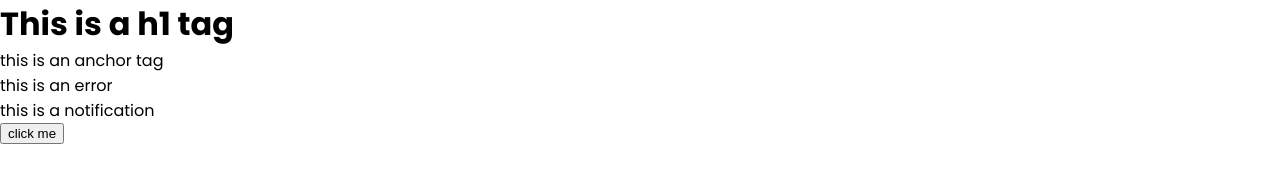
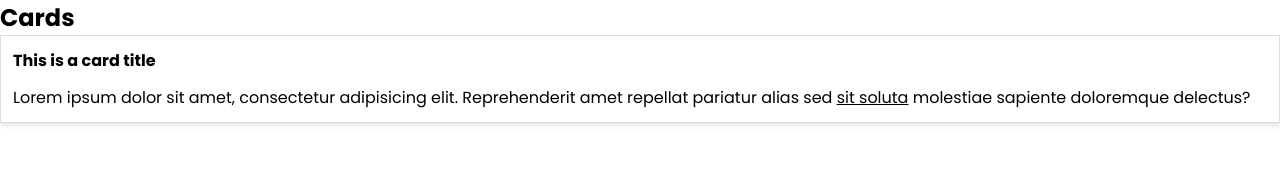
Before and after one commit to kkgan02/sass-t1, a website: page index.html in a window 1280 px wide. Drawn offline with Linux system fonts and the light colour scheme.

Commit message:
L5-create scss for component card using Nested Rules

```diff
--- a/index.html
+++ b/index.html
@@ -7,10 +7,22 @@
     <title>Complete SASS</title>
 </head>
 <body>
-    <h1>This is a h1 tag</h1>
-    <a href="#">this is an anchor tag</a>
-    <p class="error">this is an error</p>
-    <p class="notification">this is a notification</p>
-    <button>click me</button>
+    <!-- colors -->
+
+    <!-- font sizes -->
+
+    <!-- buttons -->
+
+    <!-- cards -->
+    <h2>Cards</h2>
+    <div class="card">
+        <h1 class="card-title">This is a card title</h1>
+        <p class="card-body">Lorem ipsum dolor sit amet, consectetur adipisicing elit.
+            Reprehenderit amet repellat pariatur alias sed <a href="#">sit soluta</a> molestiae sapiente doloremque delectus?</p>
+    </div>
+    <!-- grid system -->
+
+    <!-- utilities -->
+
 </body>
 </html>
--- a/shinobi/_base.scss
+++ b/shinobi/_base.scss
@@ -28,3 +28,7 @@ hr {
 img {
     max-width: 100%;
 }
+
+.test {
+    color: $primary;
+}
--- a/shinobi/_variables.scss
+++ b/shinobi/_variables.scss
@@ -11,3 +11,9 @@ $base-margin: 0.75rem;
 // borders
 $base-border-thickness: 1px;
 $base-border-radius: 20px;
+
+// box-shadow
+$base-box-shadow: 1px 3px 5px rgba(0,0,0,0.1);
+
+// font sizes
+$base-font-size: 1rem;
--- /dev/null
+++ b/shinobi/components/_card.scss
@@ -0,0 +1,20 @@
+.card {
+    display: block;
+    padding: $base-padding;
+    border: $base-border-thickness solid #ddd;
+    box-shadow: $base-box-shadow;
+
+    .card-title {
+        font-size: $base-font-size;
+        padding-bottom: $base-padding;
+        font-weight: bold;
+    }
+
+    .card-body {
+        font-size: $base-font-size;
+
+        a {
+            text-decoration: underline;
+        }
+    }
+}
--- a/shinobi/index.scss
+++ b/shinobi/index.scss
@@ -8,6 +8,6 @@
 
 
 // components (button, card, navbar)
-
+@import 'components/card';
 
 // utilities (margin, padding, opacity)
```
Also changed, not shown: css/index.css.
